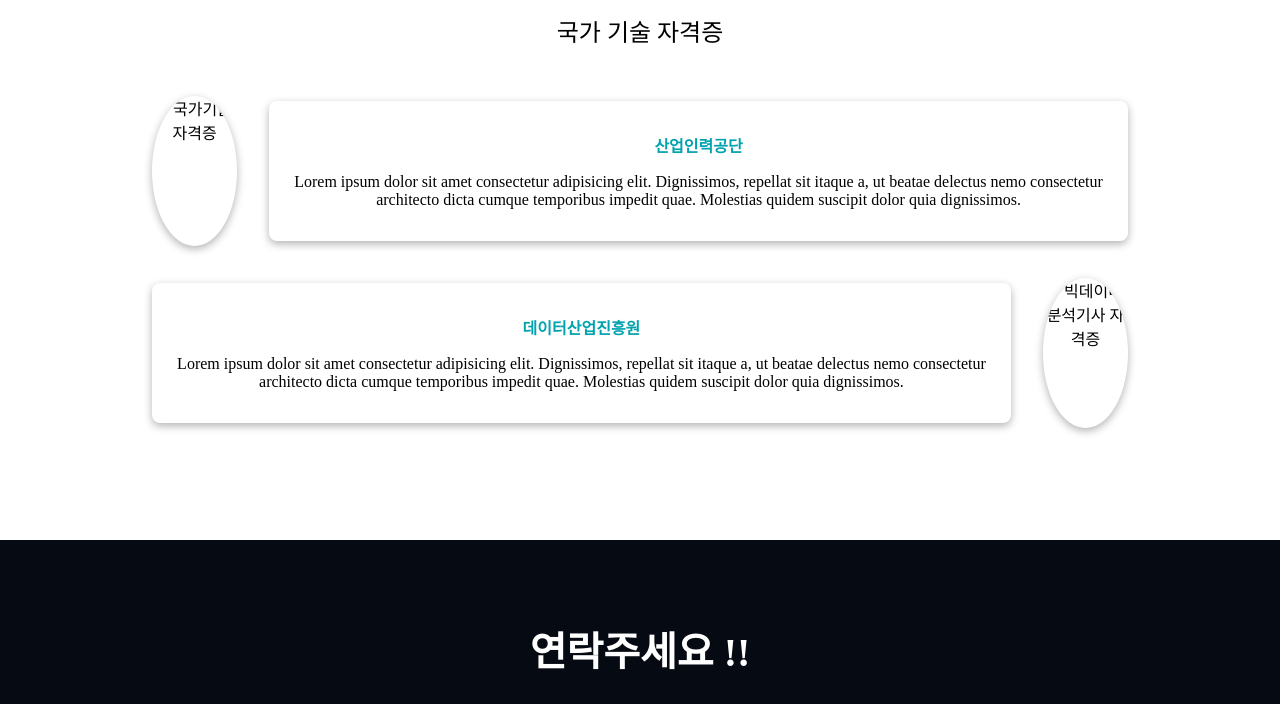
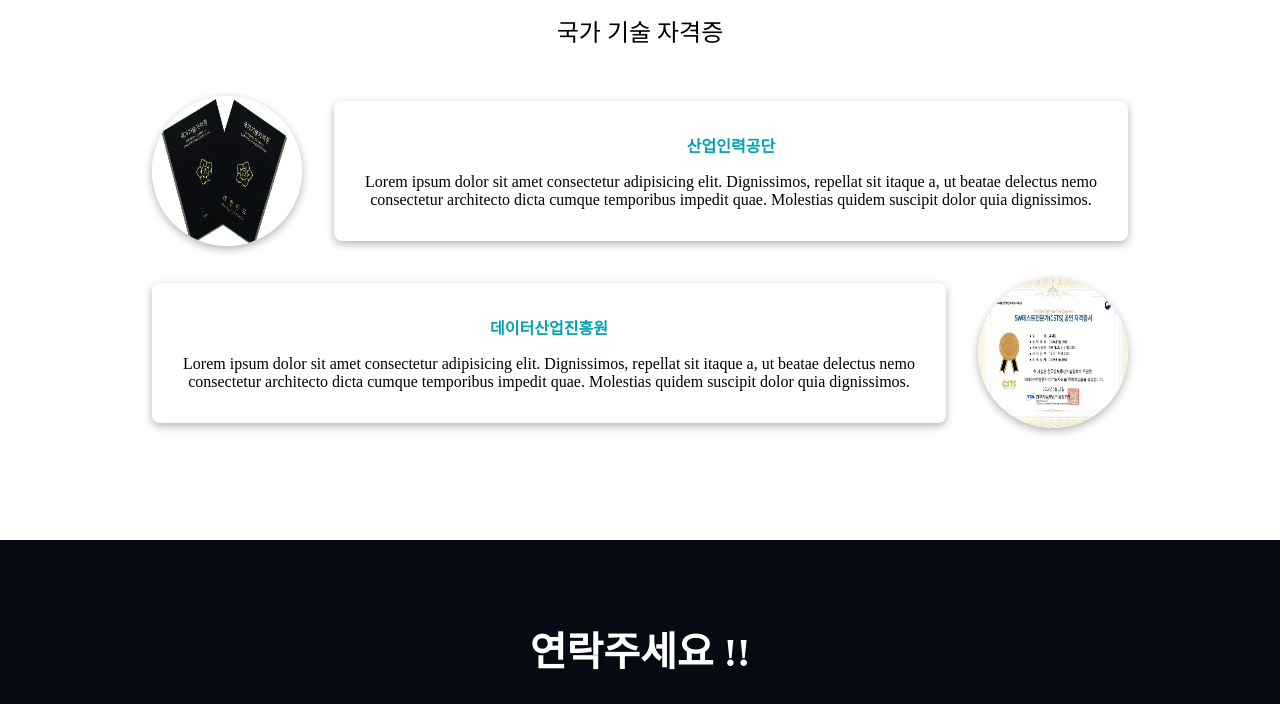
Before and after one commit to eunyoung-study/MySite, a plain HTML site: page index.html in a window 1280 px wide. Shown: the part 3758-4462 px from the top of the page. Drawn offline with Linux system fonts and the light colour scheme; the site is published under a folder, as on GitHub Pages, so addresses that start at the root find nothing; a web font is replaced by a local one.

Commit message:
license images 출력 수정

```diff
--- a/index.html
+++ b/index.html
@@ -333,7 +333,7 @@
           <li class="license">
             <img
               class="license__img"
-              src="/images/license.png"
+              src="images/license.png"
               alt="국가기술자격증"
             />
             <div class="license__bubble">
@@ -349,7 +349,7 @@
           <li class="license">
             <img
               class="license__img"
-              src="/images/license2.png"
+              src="images/license2.png"
               alt="빅데이터분석기사 자격증"
             />
             <div class="license__bubble">
```
